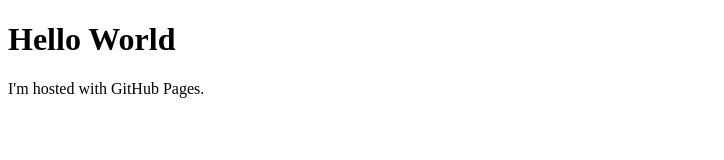
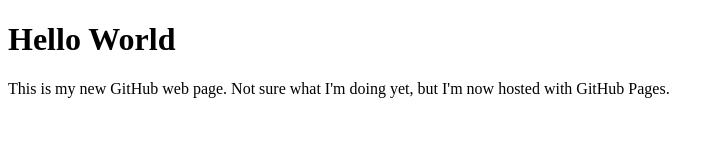
Before and after one commit to PatBres789/PatBres789.github.io, a plain HTML site: page index.html in a window 1280 px wide. Shown: the whole page, without its empty margins (0-724 px from the left). Drawn offline with Linux system fonts and the light colour scheme.

Commit message:
Update index.html

```diff
--- a/index.html
+++ b/index.html
@@ -2,6 +2,6 @@
 <html>
 <body>
 <h1>Hello World</h1>
-<p>I'm hosted with GitHub Pages.</p>
+<p>This is my new GitHub web page. Not sure what I'm doing yet, but I'm now hosted with GitHub Pages.</p>
 </body>
 </html>
```
